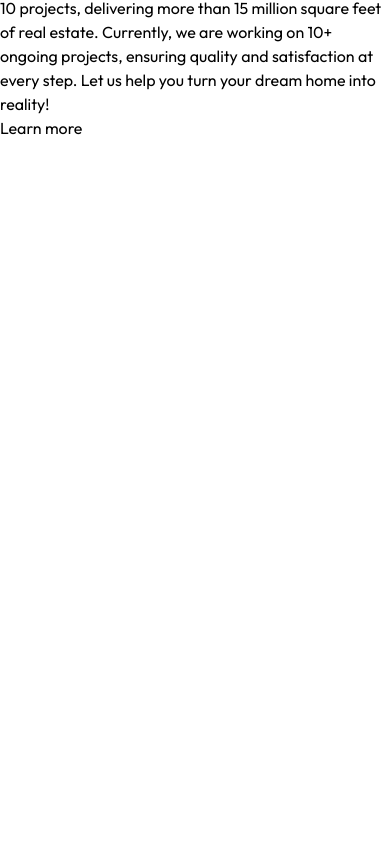
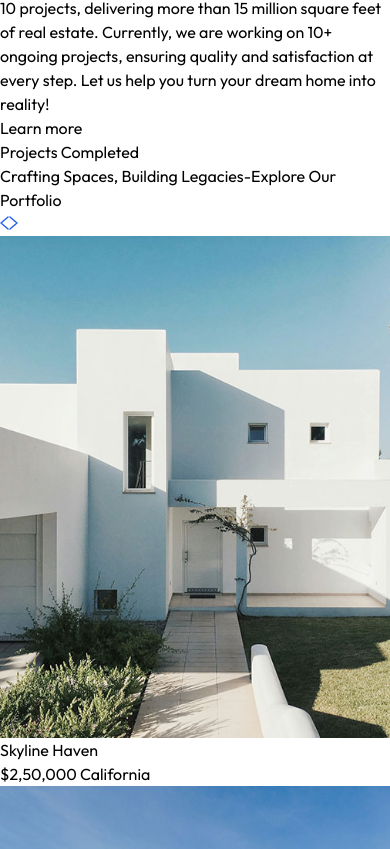
Before and after one commit to arslan1222/Real-Estate-React, a React (Vite) app in the folder real-estate/: page / in a window 390 px wide. Shown: the part 975-1824 px from the top of the page. Before the commit the page ends 1115 px from the top, so only its background shows below. Built offline with nearby package versions, Linux system fonts and the light colour scheme.

Commit message:
Our Projects section completed

```diff
--- a/real-estate/src/App.jsx
+++ b/real-estate/src/App.jsx
@@ -2,13 +2,15 @@
 import Header from './Components/Header'
 import About from './Components/About'
 import Navbar from './Components/Navbar'
+import Projects from './Components/Projects'
 
 const App = () => {
   return (
     <div className='w-full overflow-hidden'>
         <Navbar />
-      <Header />
-      <About />
+        <Header />
+        <About />
+        <Projects />
     </div>
   )
 }
--- /dev/null
+++ b/real-estate/src/Components/Projects.jsx
@@ -0,0 +1,65 @@
+import React, { useEffect, useState } from 'react'
+import { assets, projectsData } from '../assets/assets'
+
+const Projects = () => {
+
+    const [currIndex, setCurrIndex] = useState(0);
+    const [cardsToShow, setcardsToShow] = useState(1);
+
+    const nextProjext = () => {
+        setCurrIndex((prevIdx)=> (prevIdx + 1) % projectsData.length)
+    }
+
+    useEffect(()=>{
+        const updateCardsToShow = () => {
+            if(window.innerWidth >= 1024){
+                setcardsToShow(projectsData.length);
+            } else {
+                setcardsToShow(1);
+            }
+        }
+        updateCardsToShow();
+
+        window.addEventListener('resize', updateCardsToShow);
+        return () => window.addEventListener('resize', updateCardsToShow);
+    }, [])
+
+    const prevProjext = () => {
+        setCurrIndex((prevIdx)=> prevIdx === 0 ? projectsData.length - 1 : prevIdx - 1)
+    }
+
+
+  return (
+    <div className='contatiner mx-auto py-4 pt-20 px-6 md:px-20 lg:px-32 my-20 w-full overflow-hidden' id='Projects'>
+        <h1 className='text-2xl sm:text-4xl font-bold mb-2 text-center'>Projects <span className='font-light underline underline-offset-4 decoration-1 under' >Completed</span></h1>
+        <p className='text-center text-gray-500 mb-8 max-w-80 mx-auto'>Crafting Spaces, Building Legacies-Explore Our Portfolio</p>
+        <div className='flex justify-end items-center mb-8'>
+            <button onClick={prevProjext}>
+                <img className='p-3 bg-gray-200 rounded mr-2' aria-label='Previous Project' src={assets.left_arrow} alt="" />
+            </button>
+            <button onClick={nextProjext}>
+                <img className='p-3 bg-gray-200 rounded mr-2' aria-label='Next Project' src={assets.right_arrow} alt="" />
+            </button>
+        </div>
+        <div className='overflow-hidden'>
+            <div className='flex gap-8 transition-transform duration-500 ease-in-out' style={{transform: `translateX(-${(currIndex * 100) / cardsToShow}%)`}}>
+                {
+                    projectsData.map((project, index)=>(
+                        <div key={index} className='relative flex-shrink-0 w-full sm:w-1/4'>
+                            <img className='w-full h-auto mb-14' src={project.image} alt="" />
+                            <div className='absolute left-0 right-0 bottom-5 flex justify-center'>
+                                <div className='inlne-block bg-white w-3/4 px-4 py-2 shadow-md'>
+                                    <h2 className='text-xl font-demibold text-gray-800'>{project.title}</h2>
+                                    <p className='text-gray-500 text-sm'>{project.price} <span></span> {project.location}</p>
+                                </div>
+                            </div>
+                        </div>
+                    ))
+                }
+            </div>
+        </div>
+    </div>
+  )
+}
+
+export default Projects
```
